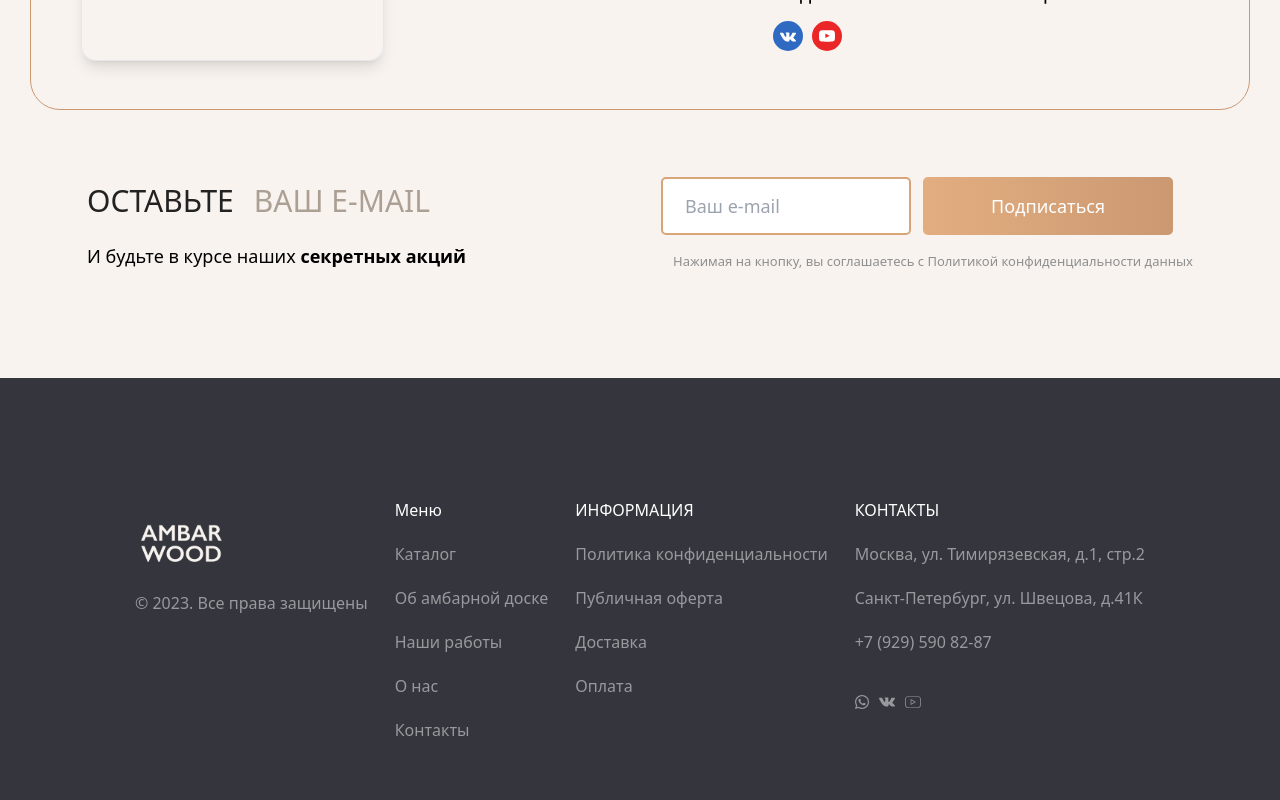
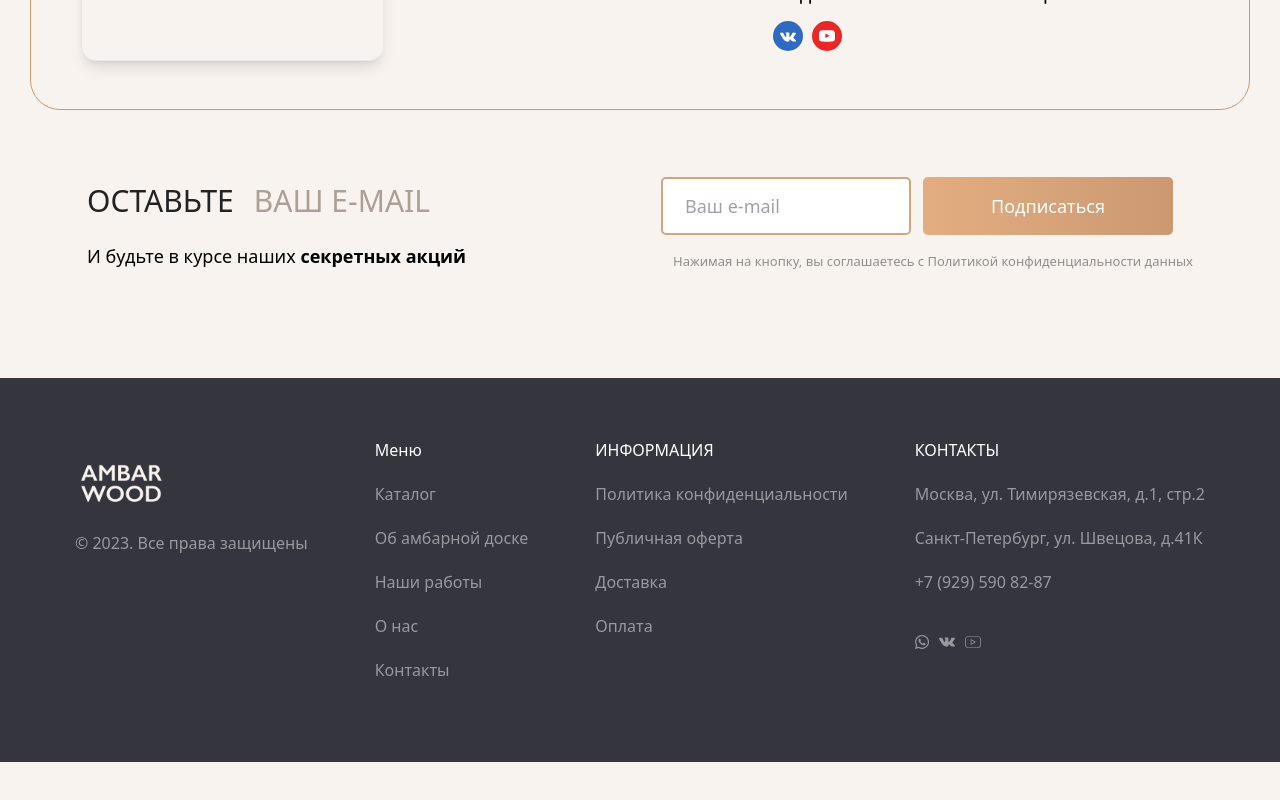
Before and after one commit to KhamdamovAva/Wood, a React (Vite) app: page / in a window 1280 px wide. Shown: the part 4944-5744 px from the top of the page. After the commit the page ends 5706 px from the top, so only its background shows below. Built offline with nearby package versions, Linux system fonts and the light colour scheme.

Commit message:
i added form,headerSecond and footer components

```diff
--- a/src/pages/Home/Home.jsx
+++ b/src/pages/Home/Home.jsx
@@ -171,7 +171,7 @@ function Home() {
           </div>
         </section>
       </main>
-      <footer className='bg-[#34353D] min-h-[367px] p-[60px]'>
+      <footer>
         <Footer />
       </footer>
     </>
--- a/src/pages/Works/Works.jsx
+++ b/src/pages/Works/Works.jsx
@@ -1,6 +1,8 @@
 import React from 'react'
 import HeaderSecond from '../../components/headerSecond/HeaderSecond'
-
+import Form from '../../components/form/Form'
+import headerForm from '../../assets/images/formImage.png'
+import Footer from '../../components/footer/Footer'
 function Works() {
   return (
     <>
@@ -12,7 +14,13 @@ function Works() {
       <main>
         <section>
         </section>
+        <section style={{ backgroundImage: `url(${headerForm})` }}>
+          <Form bid="Оставьте заявку или позвоните нам по номеру:" phone="+7 (929) 590 82-87" title="Хотите так же?" subtitle="оставьте заявку!" />
+        </section>
       </main>
+      <footer>
+        <Footer />
+      </footer>
     </>
   )
 }
```
